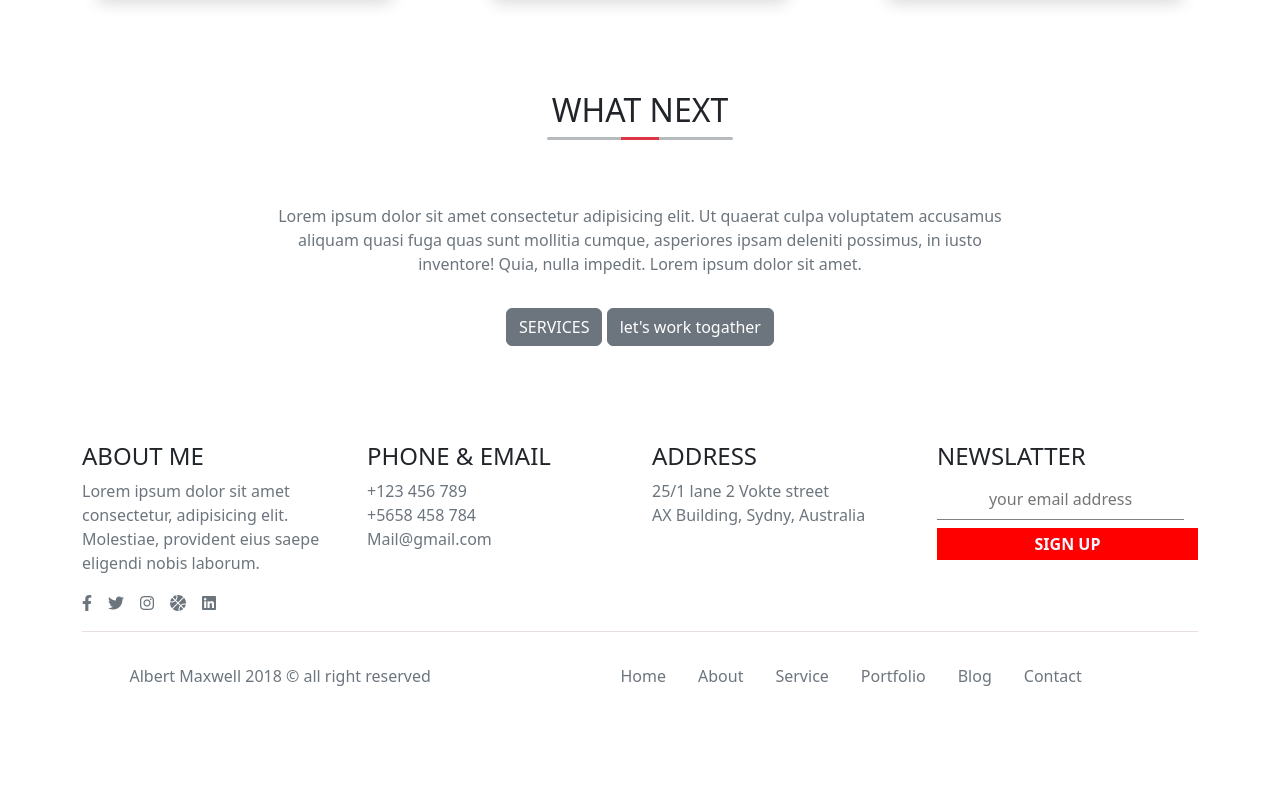
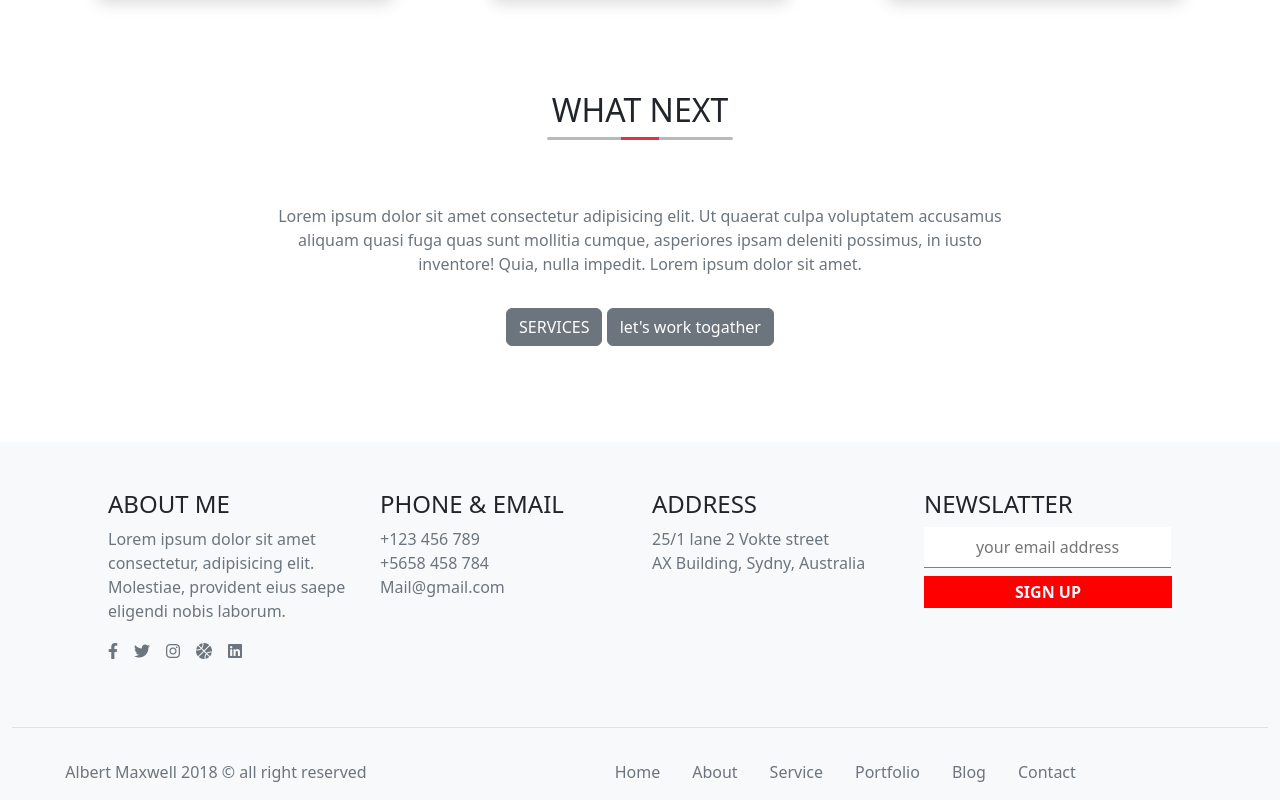
Before and after one commit to gsBullet/personal_portfolio, a plain HTML site: page index.html in a window 1280 px wide. Shown: the part 2333-3133 px from the top of the page. Before the commit the page ends 3037 px from the top, so only its background shows below. Drawn offline with Linux system fonts and the light colour scheme.

Commit message:
correction done

```diff
--- a/index.html
+++ b/index.html
@@ -332,9 +332,9 @@
 
     <!-- footer option start  -->
     <footer>
-        <div class="container ">
-            <div class="footer_top border-bottom pb-3">
-                <div class="row">
+        <div class="container-fluid bg-light">
+            <div class="footer_top border-bottom pb-3 ps-5 pe-5">
+                <div class="row justify-content-center align-self-center p-5">
                     <div class="col-3 about_me">
                         <h4 class="text-uppercase">
                             about me
```
